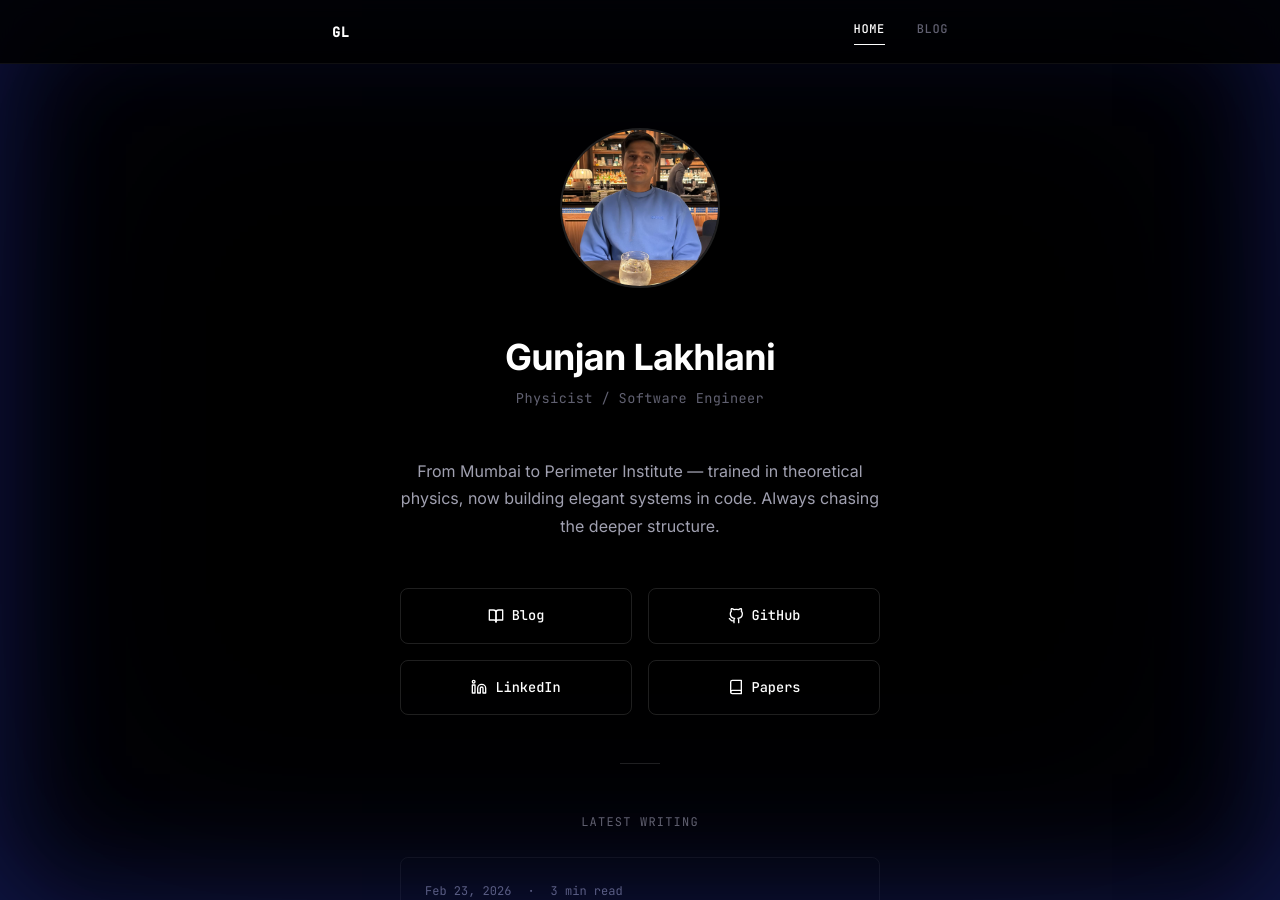
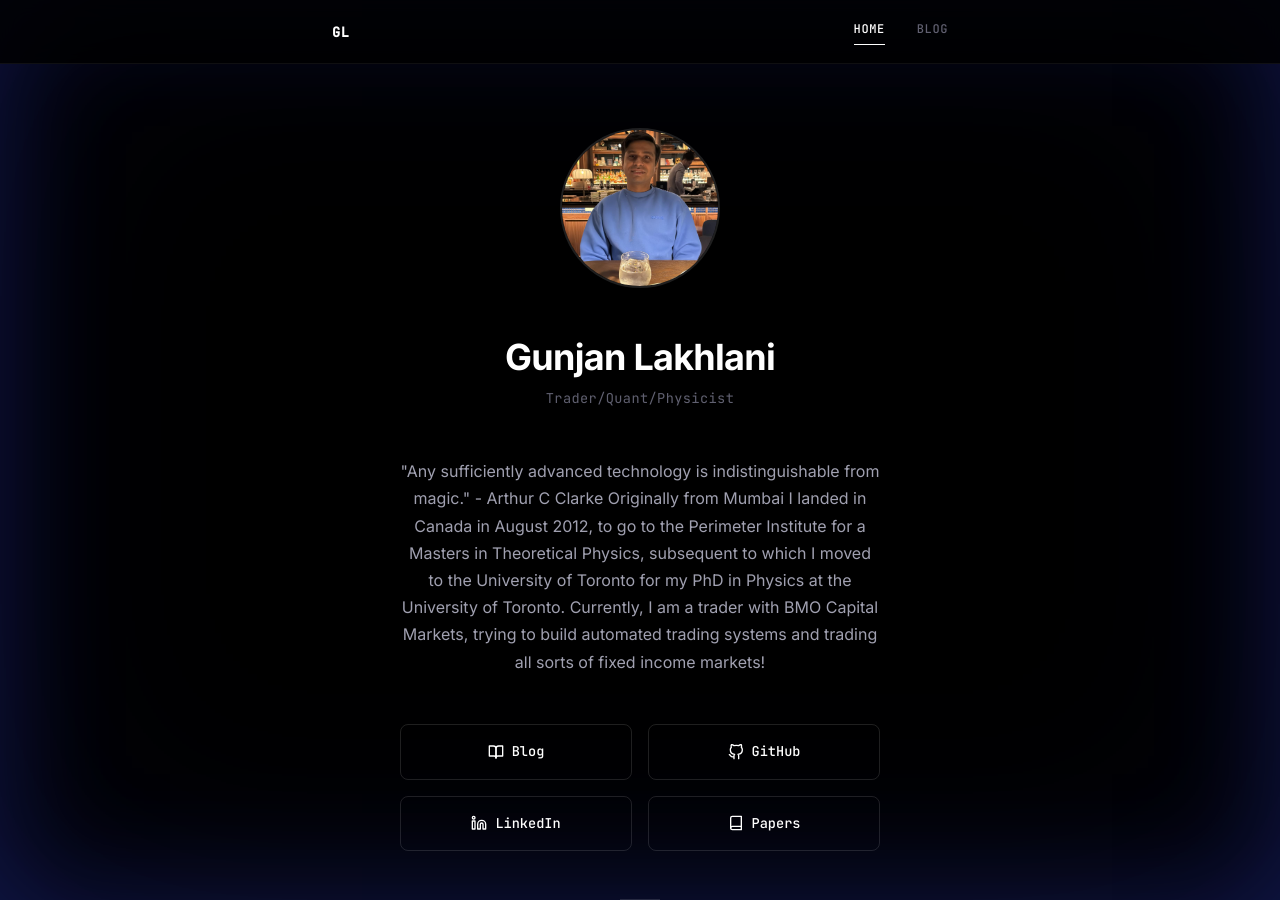
Before and after one commit to gunjanlakhlani/gunjanlakhlani.github.io, a Jekyll site: the page built from index.html, in a window 1280 px wide and 900 px high. Built offline with Jekyll 4.4.1, drawn with Linux system fonts in a browser that asks for light colours.

Commit message:
update: title and bio with personal info

```diff
--- a/_layouts/home.html
+++ b/_layouts/home.html
@@ -7,10 +7,14 @@ layout: default
     <div class="hero__inner">
         <img src="{{ '/assets/images/profile.jpg' | relative_url }}" alt="Gunjan Lakhlani" class="hero__photo">
         <h1 class="hero__name">Gunjan Lakhlani</h1>
-        <p class="hero__title">Physicist / Software Engineer</p>
+        <p class="hero__title">Trader/Quant/Physicist</p>
         <p class="hero__bio">
-            From Mumbai to Perimeter Institute — trained in theoretical physics,
-            now building elegant systems in code. Always chasing the deeper structure.
+            "Any sufficiently advanced technology is indistinguishable from magic." - Arthur C Clarke
+            Originally from Mumbai I landed in Canada in August 2012, to go to the Perimeter Institute for a Masters in
+            Theoretical Physics,
+            subsequent to which I moved to the University of Toronto for my PhD in Physics at the University of Toronto.
+            Currently, I am a trader with BMO Capital Markets, trying to build automated trading systems and trading all
+            sorts of fixed income markets!
         </p>
 
         <div class="hero__links">
```
